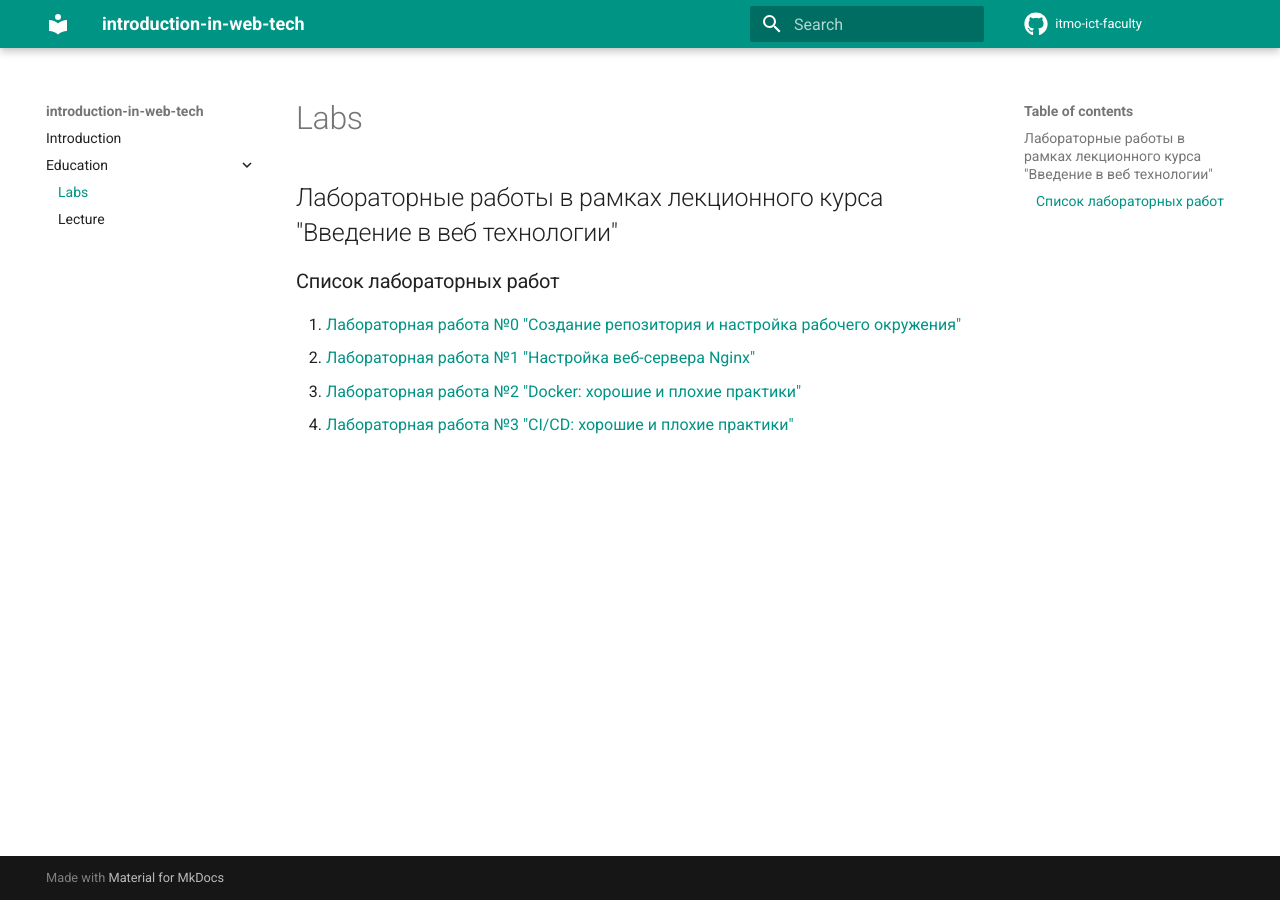
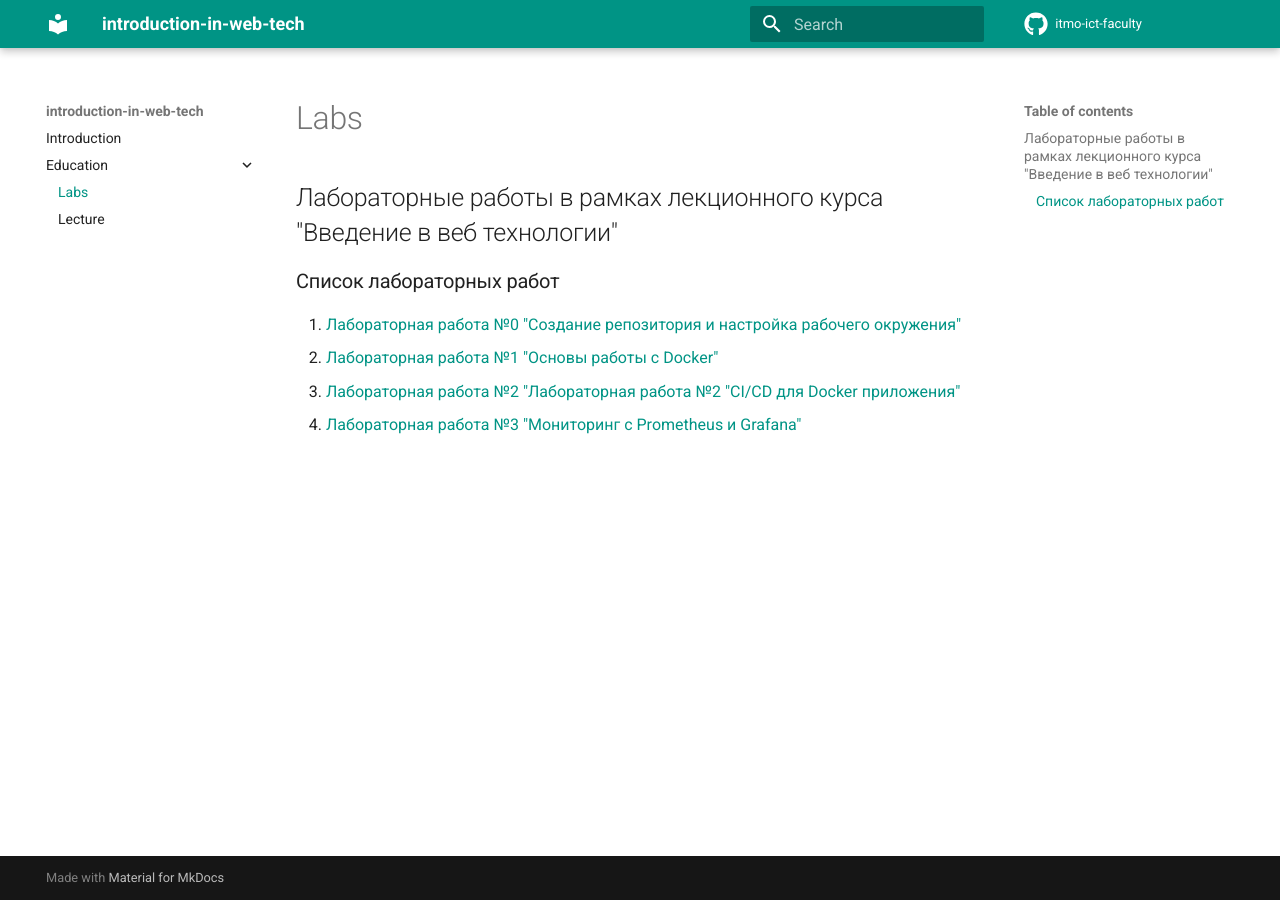
Before and after one commit to itmo-ict-faculty/introduction-in-web-tech, an MkDocs documentation site: the page built from docs/education/labs.md, in a window 1280 px wide. Built offline with MkDocs 1.6.1 and Material for MkDocs 9.7.7, drawn with Linux system fonts in a browser that asks for light colours; comment, search, counter and statistics services are not loaded.

Commit message:
Update labs.md

```diff
--- a/docs/education/labs.md
+++ b/docs/education/labs.md
@@ -2,6 +2,6 @@
 ### Список лабораторных работ
 
 0. [Лабораторная работа №0 "Создание репозитория и настройка рабочего окружения"](labs2025-2026/lab0/lab0.md)
-1. [Лабораторная работа №1 "Настройка веб-сервера Nginx"](labs2025-2026/lab1/lab1.md)
-2. [Лабораторная работа №2 "Docker: хорошие и плохие практики"](labs2025-2026/lab2/lab2.md)
-3. [Лабораторная работа №3 "CI/CD: хорошие и плохие практики"](labs2025-2026/lab3/lab3.md)
+1. [Лабораторная работа №1 "Основы работы с Docker"](labs2025-2026/lab1/lab1.md)
+2. [Лабораторная работа №2 "Лабораторная работа №2 "CI/CD для Docker приложения"](labs2025-2026/lab2/lab2.md)
+3. [Лабораторная работа №3 "Мониторинг с Prometheus и Grafana"](labs2025-2026/lab3/lab3.md)
```
